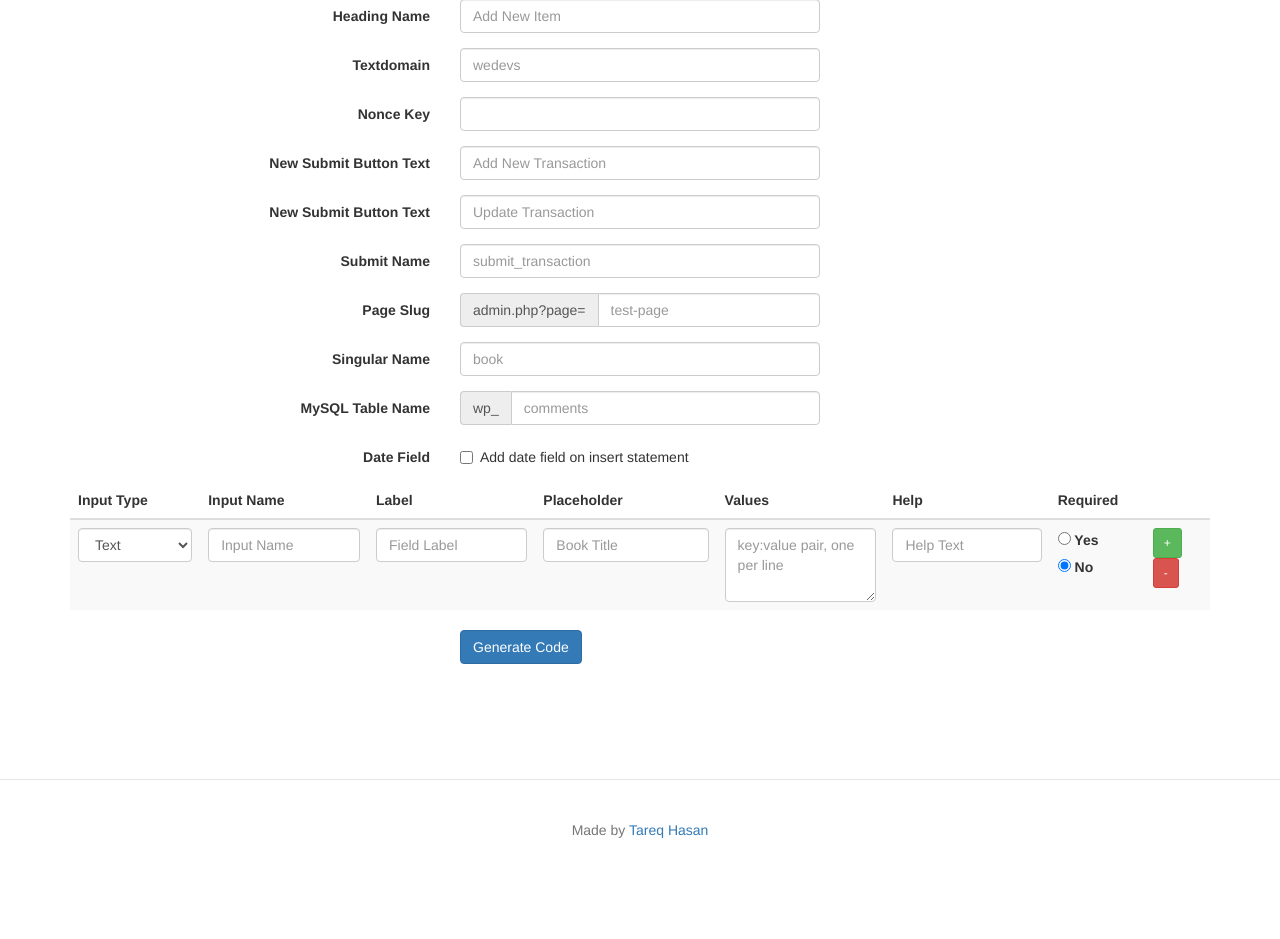
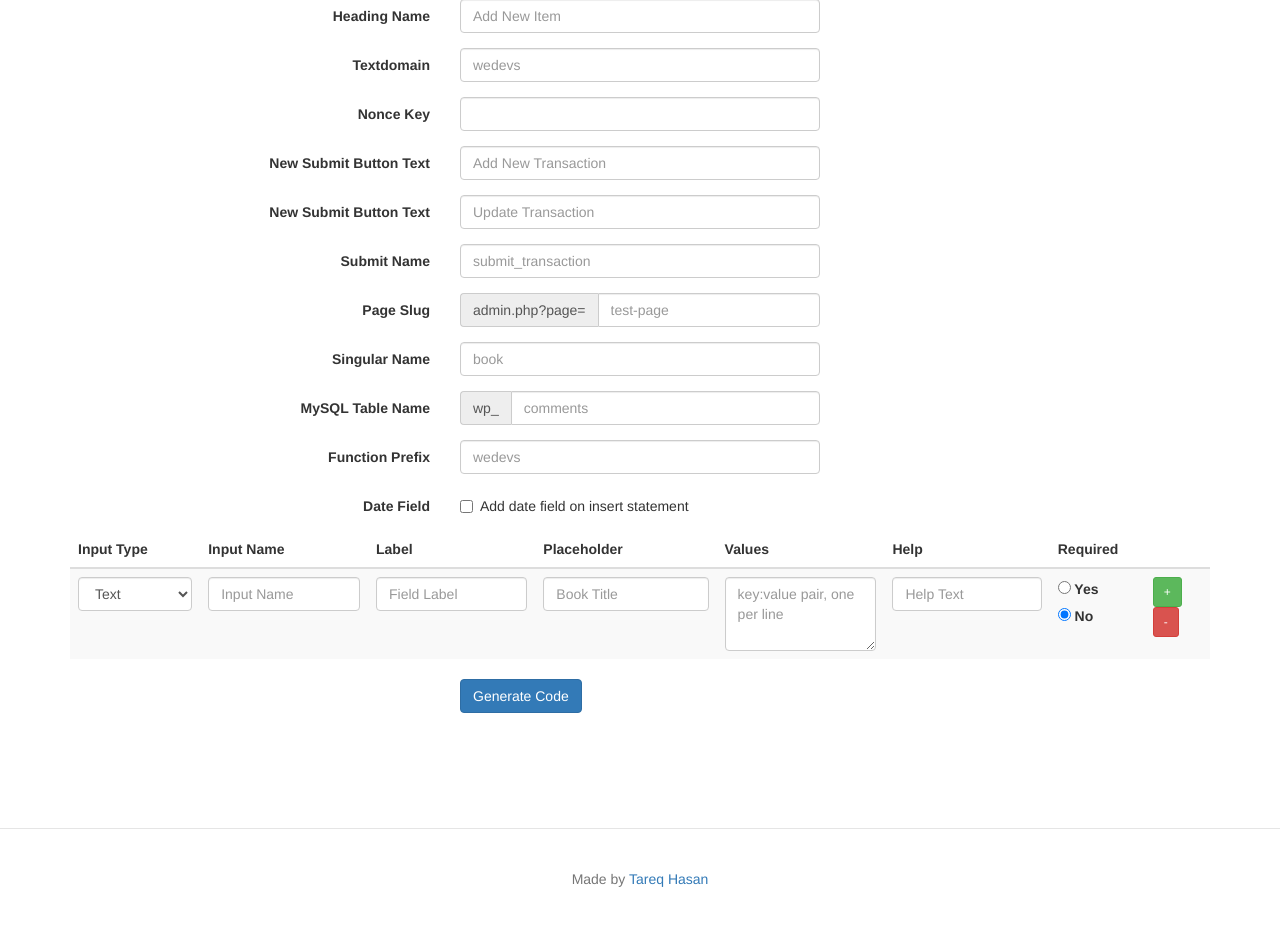
Before and after one commit to tareq1988/wp-generators, a PHP site: page /form in a window 1280 px wide. Shown: the part 221-1160 px from the top of the page. Before the commit the page ends 1059 px from the top, so only its background shows below. Run offline with PHP 8.4, Linux system fonts and the light colour scheme; some libraries are stand-ins or nearby versions.

Commit message:
add retreive row in form edit template

```diff
--- a/form.php
+++ b/form.php
@@ -119,6 +119,7 @@ include 'header.php'; ?>
                 $form_fields_array    = "array(\n";
                 $add_date_field       = '';
                 $form_default_array   = '';
+                $retrieve_row         = "\n\n" . $tab . sprintf( '<?php $item = %s_get_%s( $id ); ?>', $_POST['prefix'], $_POST['singular_name'] );
                 $wp_errors            = $tab . "// some basic validation\n";
 
                 if ( $_POST['date_field'] == 'on' ) {
@@ -171,6 +172,7 @@ include 'header.php'; ?>
                     '%add_date_field%',
                     '%form_default_array%',
                     '%wp_errors%',
+                    '%prefix%',
                 );
 
                 $replace_array = array(
@@ -184,11 +186,12 @@ include 'header.php'; ?>
                     $add_date_field,
                     $form_default_array,
                     $wp_errors,
+                    $_POST['prefix'],
                 );
 
                 $new_code  = $edit_code = str_replace( $search_array, $replace_array, $form_code );
-                $new_code  = str_replace( array( '%rows%', '%submit_new_text%' ), array( $new_rows, $_POST['submit_new_text'] ), $new_code );
-                $edit_code = str_replace( array( '%rows%', '%submit_new_text%' ), array( $edit_rows, $_POST['submit_edit_text'] ), $edit_code );
+                $new_code  = str_replace( array( '%rows%', '%submit_new_text%', '%retrieve_row%' ), array( $new_rows, $_POST['submit_new_text'], '' ), $new_code );
+                $edit_code = str_replace( array( '%rows%', '%submit_new_text%', '%retrieve_row%' ), array( $edit_rows, $_POST['submit_edit_text'], $retrieve_row ), $edit_code );
 
                 $form_handler = str_replace( $search_array, $replace_array, $form_handler );
                 $form_handler = str_replace( array( '%form_fields%', '%required_form_fields%', '%form_fields_array%' ), array( $form_fields, $required_form_fields, $form_fields_array ), $form_handler );
@@ -274,8 +277,15 @@ include 'header.php'; ?>
                     <div class="col-md-4">
                         <div class="input-group">
                             <span class="input-group-addon">wp_</span>
-                            <input id="mysql_table" name="mysql_table" type="text" placeholder="comments" class="form-control input-md"  value="<?php echo isset( $_POST['mysql_table' ] ) ? $_POST['mysql_table'] : ''; ?>">
+                            <input id="mysql_table" name="mysql_table" type="text" placeholder="comments" class="form-control input-md" value="<?php echo isset( $_POST['mysql_table' ] ) ? $_POST['mysql_table'] : ''; ?>">
                         </div>
+                    </div>
+                </div>
+
+                <div class="form-group">
+                    <label class="col-md-4 control-label" for="prefix">Function Prefix</label>
+                    <div class="col-md-4">
+                        <input id="prefix" name="prefix" type="text" placeholder="wedevs" class="form-control input-md" value="<?php echo isset( $_POST['prefix' ] ) ? $_POST['prefix'] : ''; ?>">
                     </div>
                 </div>
 
--- a/templates/form-functions.php
+++ b/templates/form-functions.php
@@ -5,7 +5,7 @@
  *
  * @param array $args
  */
-function prefix_insert_%singular_name%( $args = array() ) {
+function %prefix%_insert_%singular_name%( $args = array() ) {
     global $wpdb;
 
     $defaults = array(
--- a/templates/form.php
+++ b/templates/form.php
@@ -1,5 +1,5 @@
 <div class="wrap">
-    <h1><?php _e( '%heading%', '%textdomain%' ); ?></h1>
+    <h1><?php _e( '%heading%', '%textdomain%' ); ?></h1>%retrieve_row%
 
     <form action="" method="post">
 
```
